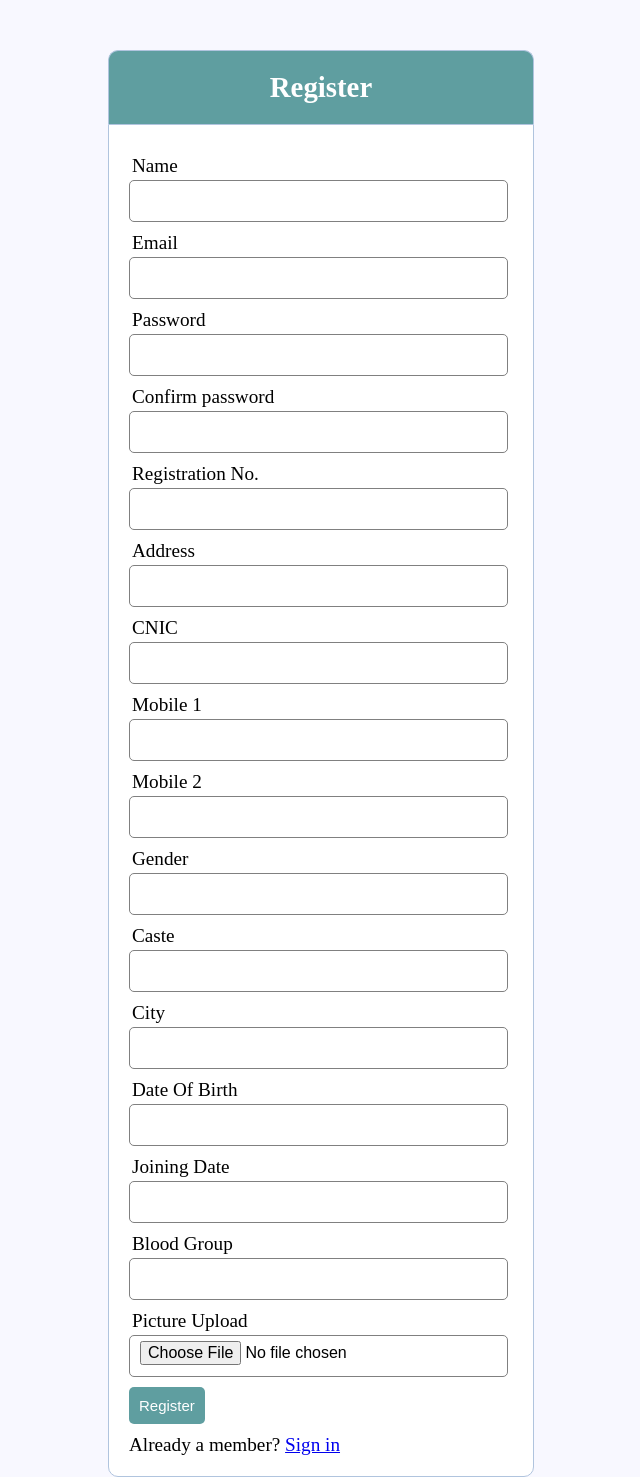
After one commit to uzair143/uzair143, a PHP site: page /register.php in a window 1280 px wide. The commit adds this page. Shown: the whole page, without its empty margins (319-959 px from the left). Run offline with PHP 8.4, Linux system fonts and the light colour scheme; data that the repository does not hold is empty.

Commit message:
Add files via upload

```diff
--- /dev/null
+++ b/errors.php
@@ -0,0 +1,7 @@
+<?php  if (count($errors) > 0) : ?>
+	<div class="error">
+		<?php foreach ($errors as $error) : ?>
+			<p><?php echo $error ?></p>
+		<?php endforeach ?>
+	</div>
+<?php  endif ?>
--- /dev/null
+++ b/register.php
@@ -0,0 +1,89 @@
+<?php include('server.php') ?>
+<!DOCTYPE html>
+<html>
+<head>
+	<title>Registration system PHP and MySQL</title>
+	<link rel="stylesheet" type="text/css" href="style.css">
+</head>
+<body>
+	<div class="header">
+		<h2>Register</h2>
+	</div>
+
+	<form method="post" action="register.php">
+
+		<?php include('errors.php'); ?>
+
+		<div class="input-group">
+			<label>Name</label>
+			<input type="text" name="username" value="<?php echo $username; ?>">
+		</div>
+		<div class="input-group">
+			<label>Email</label>
+			<input type="email" name="email" value="<?php echo $email; ?>">
+		</div>
+		<div class="input-group">
+			<label>Password</label>
+			<input type="password" name="password_1">
+		</div>
+		<div class="input-group">
+			<label>Confirm password</label>
+			<input type="password" name="password_2">
+		</div>
+		<div class="input-group">
+			<label>Registration No.</label>
+			<input type="number_format" name="registration" value="<?php echo $registration; ?>">
+		</div>
+		<div class="input-group">
+			<label>Address</label>
+			<input type="text" name="address" value="<?php echo $address; ?>">
+		</div>
+		<div class="input-group">
+			<label>CNIC</label>
+			<input type="number_format" name="cnic" value="<?php echo $cnic; ?>">
+		</div>
+		<div class="input-group">
+			<label>Mobile 1</label>
+			<input type="number_format" name="mobile1" value="<?php echo $mobile1; ?>">
+		</div>
+		<div class="input-group">
+			<label>Mobile 2</label>
+			<input type="number_format" name="mobile2" value="<?php echo $mobile2; ?>">
+		</div>
+		<div class="input-group">
+			<label>Gender</label>
+			<input type="number_format" name="gender" value="<?php echo $gender; ?>">
+		</div>
+		<div class="input-group">
+			<label>Caste</label>
+			<input type="number_format" name="caste" value="<?php echo $caste; ?>">
+		</div>
+		<div class="input-group">
+			<label>City</label>
+			<input type="text" name="city" value="<?php echo $city; ?>">
+		</div>
+		<div class="input-group">
+			<label>Date Of Birth</label>
+			<input type="date_create" name="dob" value="<?php echo $dob; ?>">
+		</div>
+		<div class="input-group">
+			<label>Joining Date</label>
+			<input type="date_create" name="jd" value="<?php echo $jd; ?>">
+		</div>
+		<div class="input-group">
+			<label>Blood Group</label>
+			<input type="number_format" name="bg" value="<?php echo $bg; ?>">
+		</div>
+		<div class="input-group">
+			<label>Picture Upload</label>
+			<input type="file" name="pic" accept="image/*">
+		</div>
+		<div class="input-group">
+			<button type="submit" class="btn" name="reg_user">Register</button>
+		</div>
+		<p>
+			Already a member? <a href="login.php">Sign in</a>
+		</p>
+	</form>
+</body>
+</html>
--- /dev/null
+++ b/server.php
@@ -0,0 +1,73 @@
+<?php
+	session_start();
+
+	// variable declaration
+	$username = "";
+	$email    = "";
+	$errors = array();
+	$_SESSION['success'] = "";
+
+	// connect to database
+	$db = mysqli_connect('localhost', 'root', '', 'registration');
+
+	// REGISTER USER
+	if (isset($_POST['reg_user'])) {
+		// receive all input values from the form
+		$username = mysqli_real_escape_string($db, $_POST['username']);
+		$email = mysqli_real_escape_string($db, $_POST['email']);
+		$password_1 = mysqli_real_escape_string($db, $_POST['password_1']);
+		$password_2 = mysqli_real_escape_string($db, $_POST['password_2']);
+
+		// form validation: ensure that the form is correctly filled
+		if (empty($username)) { array_push($errors, "Username is required"); }
+		if (empty($email)) { array_push($errors, "Email is required"); }
+		if (empty($password_1)) { array_push($errors, "Password is required"); }
+
+		if ($password_1 != $password_2) {
+			array_push($errors, "The two passwords do not match");
+		}
+
+		// register user if there are no errors in the form
+		if (count($errors) == 0) {
+			$password = md5($password_1);//encrypt the password before saving in the database
+			$query = "INSERT INTO users (username, email, password)
+					  VALUES('$username', '$email', '$password')";
+			mysqli_query($db, $query);
+
+			$_SESSION['username'] = $username;
+			$_SESSION['success'] = "You are now logged in";
+			header('location: index.php');
+		}
+
+	}
+
+	// ...
+
+	// LOGIN USER
+	if (isset($_POST['login_user'])) {
+		$username = mysqli_real_escape_string($db, $_POST['username']);
+		$password = mysqli_real_escape_string($db, $_POST['password']);
+
+		if (empty($username)) {
+			array_push($errors, "Username is required");
+		}
+		if (empty($password)) {
+			array_push($errors, "Password is required");
+		}
+
+		if (count($errors) == 0) {
+			$password = md5($password);
+			$query = "SELECT * FROM users WHERE username='$username' AND password='$password'";
+			$results = mysqli_query($db, $query);
+
+			if (mysqli_num_rows($results) == 1) {
+				$_SESSION['username'] = $username;
+				$_SESSION['success'] = "You are now logged in";
+				header('location: index.php');
+			}else {
+				array_push($errors, "Wrong username/password combination");
+			}
+		}
+	}
+
+?>
--- /dev/null
+++ b/style.css
@@ -0,0 +1,69 @@
+* {
+	margin: 0px;
+	padding: 0px;
+}
+body {
+	font-size: 120%;
+	background: #F8F8FF;
+}
+
+.header {
+	width: 30%;
+	margin: 50px auto 0px;
+	color: white;
+	background: #5F9EA0;
+	text-align: center;
+	border: 1px solid #B0C4DE;
+	border-bottom: none;
+	border-radius: 10px 10px 0px 0px;
+	padding: 20px;
+}
+form, .content {
+	width: 30%;
+	margin: 0px auto;
+	padding: 20px;
+	border: 1px solid #B0C4DE;
+	background: white;
+	border-radius: 0px 0px 10px 10px;
+}
+.input-group {
+	margin: 10px 0px 10px 0px;
+}
+
+.input-group label {
+	display: block;
+	text-align: left;
+	margin: 3px;
+}
+.input-group input {
+	height: 30px;
+	width: 93%;
+	padding: 5px 10px;
+	font-size: 16px;
+	border-radius: 5px;
+	border: 1px solid gray;
+}
+.btn {
+	padding: 10px;
+	font-size: 15px;
+	color: white;
+	background: #5F9EA0;
+	border: none;
+	border-radius: 5px;
+}
+.error {
+	width: 92%;
+	margin: 0px auto;
+	padding: 10px;
+	border: 1px solid #a94442;
+	color: #a94442;
+	background: #f2dede;
+	border-radius: 5px;
+	text-align: left;
+}
+.success {
+	color: #3c763d;
+	background: #dff0d8;
+	border: 1px solid #3c763d;
+	margin-bottom: 20px;
+}
```
Also changed, not shown: index.php (+37 -27 lines), login.php (added, +36 -0 lines), vehicle.sql (added, +81 -0 lines).
